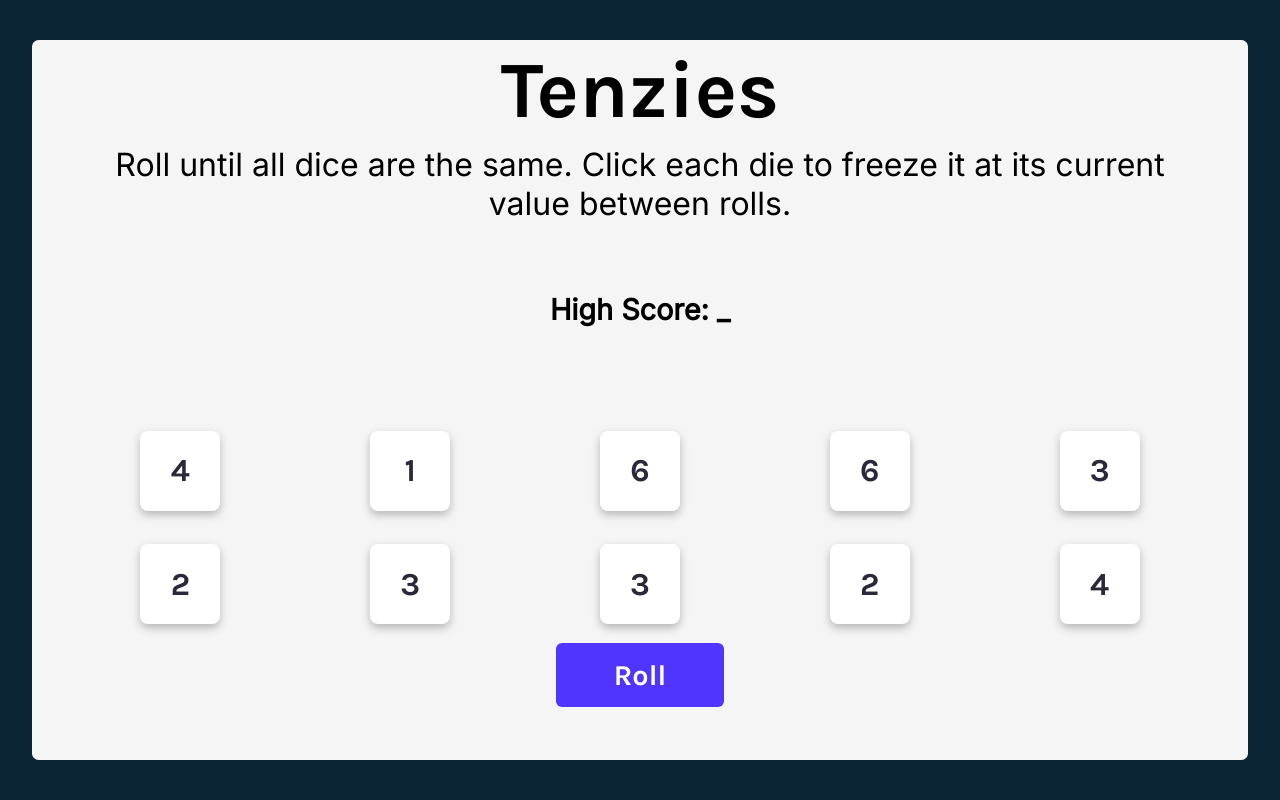
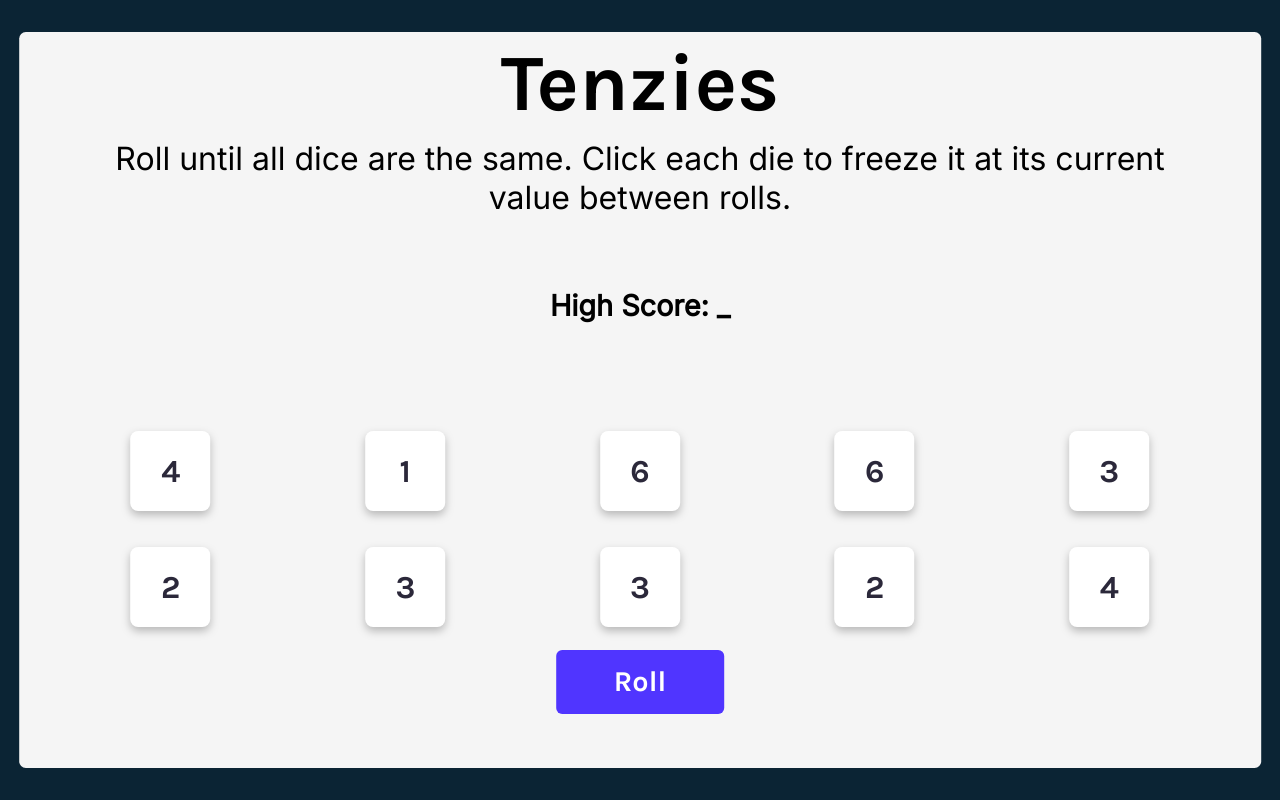
Before and after one commit to RaviP14/tenzies-game, a React (Create React App) app in the folder tenzies-game/: page / in a window 1280 px wide. Built offline with nearby package versions, Linux system fonts and the light colour scheme.

Commit message:
Updated border div.

```diff
--- a/tenzies-game/src/styles/style.css
+++ b/tenzies-game/src/styles/style.css
@@ -9,8 +9,8 @@ body {
 }
 
 .border {
-  width: 95%;
-  height: 90%;
+  width: 97%;
+  height: 92%;
   max-width: 80rem;
   max-height: 75rem;
   background-color: #f5f5f5;
```
